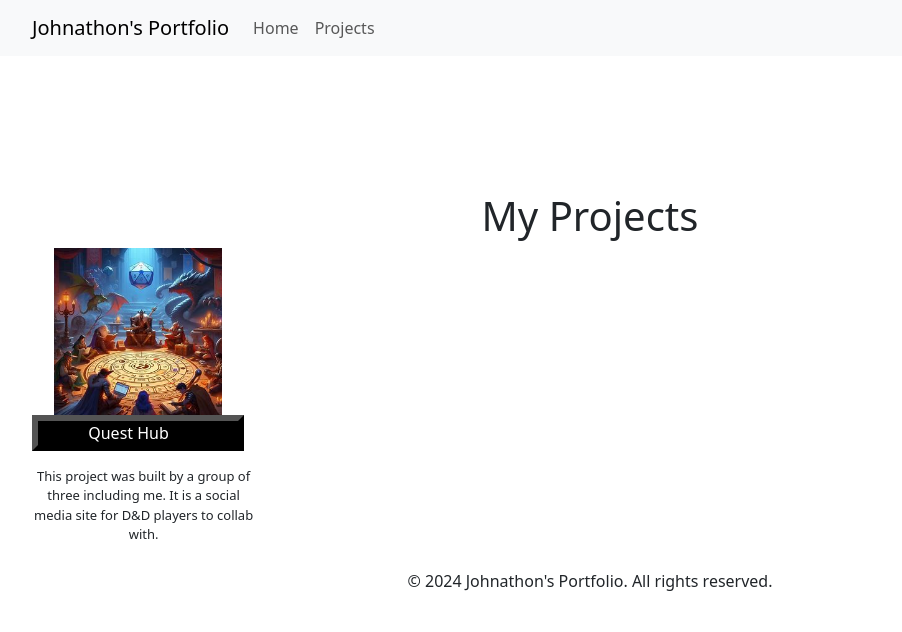
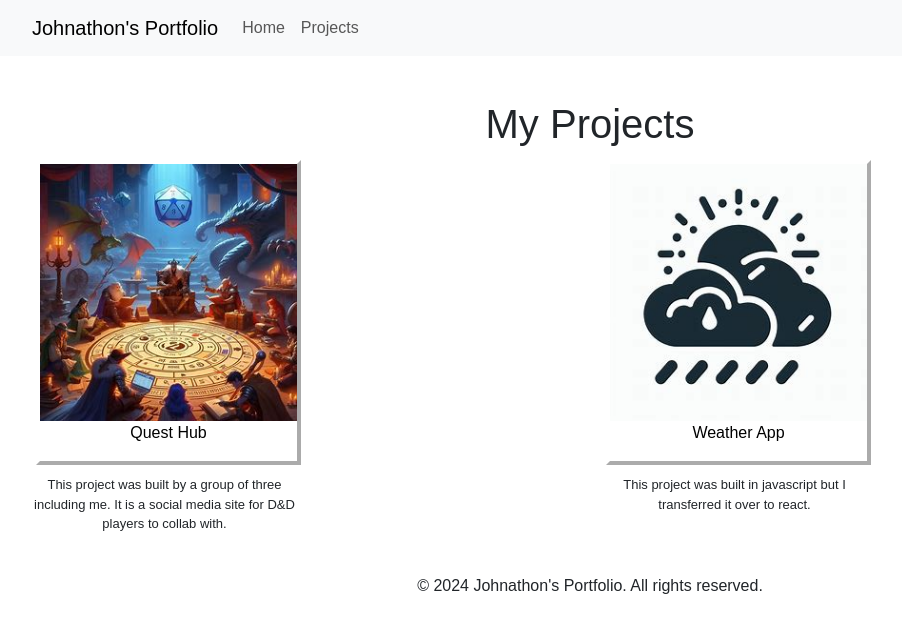
Before and after one commit to JoKing1204/PortfolioRedone, a plain HTML site: page projects.html in a window 1280 px wide. Shown: the whole page, without its empty margins (50-952 px from the left). Drawn offline with nearby package versions, Linux system fonts and the light colour scheme.

Commit message:
a little more could be added

```diff
--- a/projects.html
+++ b/projects.html
@@ -4,8 +4,80 @@
   <meta charset="UTF-8">
   <meta name="viewport" content="width=device-width, initial-scale=1.0">
   <title>Projects</title>
-  <link rel="stylesheet" href="styles.css">
   <link rel="stylesheet" href="https://cdn.jsdelivr.net/npm/bootstrap@5.3.0/dist/css/bootstrap.min.css" integrity="..." crossorigin="anonymous">
+  <style>
+    /* Global Styles */
+body {
+  font-family: Arial, sans-serif;
+  margin: 0;
+  padding: 0;
+}
+
+.header {
+  background-color: #343a40; /* Dark background color */
+  border: 7px solid #212529; /* Solid black border */
+  font-size: 3em; /* Larger font size */
+  width: 100%; /* Full width */
+  height: 150px; /* Adjusted height */
+  margin: 0;
+  padding: 20px; /* Added padding for better spacing */
+  box-sizing: border-box; /* Include border and padding in total width/height */
+  text-align: center;
+  color: #ffffff; /* White text color */
+}
+
+.sections {
+  padding-top: 20px; /* Adjust spacing */
+  text-align: center;
+}
+
+.project-link {
+  text-decoration: none;
+  color: black;
+  border: 4px outset white;
+  background-color: white;
+  width: calc(50% - 8px); /* Adjust width for each project */
+  display: flex;
+  flex-direction: column;
+  align-items: center;
+  margin: 4px; /* Adjust margin */
+}
+
+.project-link:hover {
+  color: white;
+  background-color: black;
+}
+
+.projects {
+  width: 100%;
+  height: auto;
+}
+
+.paragrapher {
+  font-size: small;
+  width: calc(50% - 8px); /* Adjust width for each project's description */
+  text-align: center;
+  margin-top: 10px; /* Add margin to separate paragraphs */
+}
+
+.footer {
+  text-align: center;
+  margin-top: 20px;
+}
+
+/* Responsive styles */
+@media only screen and (max-width: 768px) {
+  .project-link {
+    width: 100%; /* Adjust width for smaller screens */
+    margin: 4px 0; /* Adjust margin for smaller screens */
+  }
+
+  .paragraph {
+    width: 100%; /* Adjust width for smaller screens */
+  }
+}
+
+  </style>
 </head>
 <body>
 
@@ -24,7 +96,6 @@
           <li class="nav-item">
             <a class="nav-link" href="projects.html">Projects</a>
           </li>
-
         </ul>
       </div>
     </div>
@@ -34,11 +105,22 @@
 <main class="container mt-4">
   <section id="projects">
     <h1 class="sections">My Projects</h1>
-    <a href="https://github.com/KaleighG/QuestHub.git" target="_blank" class="project-link" style="text-decoration: none;">
-      <img class="projects" src="images/quest.jpeg" alt="QuestHub">
-      <p class="project_name">Quest Hub</p>
-    </a>
-    <p class="paragraph" style="width:20%; font-size: small;">This project was built by a group of three including me. It is a social media site for D&D players to collab with.</p>
+    <div class="row">
+      <div class="col-md-6">
+        <a href="https://github.com/KaleighG/QuestHub.git" target="_blank" class="project-link">
+          <img class="projects" src="images/quest.jpeg" alt="QuestHub">
+          <p class="project_name">Quest Hub</p>
+        </a>
+        <p class="paragrapher">This project was built by a group of three including me. It is a social media site for D&D players to collab with.</p>
+      </div>
+      <div class="col-md-6">
+        <a href="https://joking1204.github.io/Weather/" target="_blank" class="project-link">
+          <img class="projects" src="images/weather.jpeg" alt="WeatherProject">
+          <p class="project_name">Weather App</p>
+        </a>
+        <p class="paragrapher">This project was built in javascript but I transferred it over to react.</p>
+      </div>
+    </div>
   </section>
 </main>
 
--- a/styles.css
+++ b/styles.css
@@ -51,18 +51,42 @@
 }
 .paragraph{
   font-size: 20pt;
-  width: auto;
+  width: 100%;
   text-align:center;
   padding-left:0;
   justify-content: center;
   align-items: center;
   display:flex;
+  word-wrap: break-word;
 }
-.projects{
-  width: 15%;
-  height:auto;
-  margin-left: 2%;
 
+.project-link {
+  text-decoration: none;
+  color: black;
+  border: 4px outset white;
+  background-color: white;
+  width:200px; /* Adjust width for each project */
+  display:flex;
+  flex-direction: column;
+  align-items: center;
+  margin-left:0px;
+}
+
+.project-link:hover {
+  color: white;
+  background-color: black;
+}
+
+.projects {
+  width: 100%;
+  height: auto;
+}
+
+.paragrapher {
+  font-size: small;
+  width: 35%; /* Adjust width for each project's description */
+  text-align: center;
+  margin-top: 10px; /* Add margin to separate paragraphs */
 }
 .projects-des{
   border: 10px outset black;
@@ -73,8 +97,8 @@
   text-decoration: none;
   color: white;
   background-color: black;
-  width: 19%;
-  padding-left:4.5%;
+  width: 100%;
+  padding-left: 27%;
   border: 6px outset black;
   align-content: center;
 
```
Also changed, not shown: index.html (+9 -15 lines), images/weather.jpeg (added).
